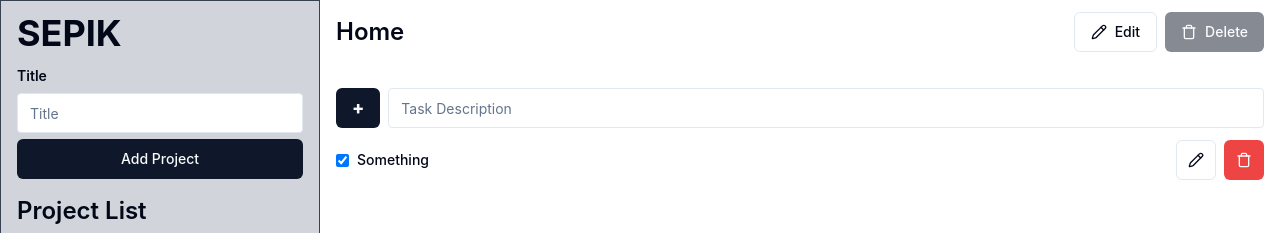
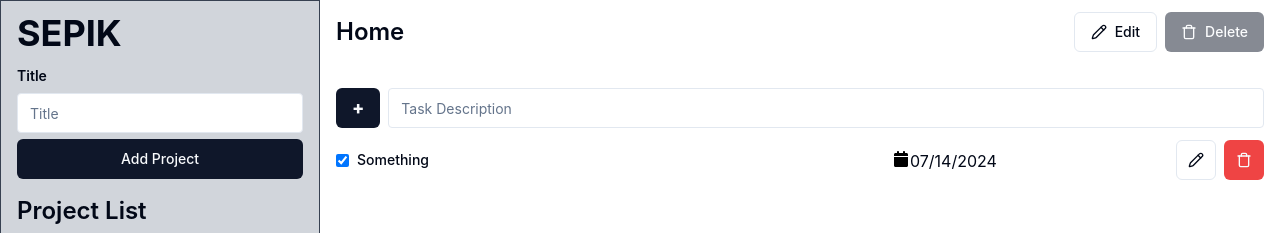
Before and after one commit to deppfellow/month-3-todo, a React (Vite) app: page / in a window 1280 px wide. Shown: the top 233 px of the page. Built offline with nearby package versions, Linux system fonts and the light colour scheme.

Commit message:
chore: datepicker development progress

```diff
--- a/package.json
+++ b/package.json
@@ -18,6 +18,7 @@
     "lucide": "^0.407.0",
     "lucide-react": "^0.407.0",
     "react": "^18.3.1",
+    "react-datepicker": "^7.3.0",
     "react-dom": "^18.3.1",
     "react-router-dom": "^6.24.1",
     "tailwind-merge": "^2.4.0",
--- a/src/components/Content.jsx
+++ b/src/components/Content.jsx
@@ -15,8 +15,14 @@ function Content({ projectProps, taskProps }) {
 		activeTitle,
 	} = projectProps;
 
-	const { addNewTask, toggleTask, editTask, deleteTask, activeTaskList } =
-		taskProps;
+	const {
+		addNewTask,
+		toggleTask,
+		editTask,
+		editTaskDate,
+		deleteTask,
+		activeTaskList,
+	} = taskProps;
 
 	return (
 		<div className="content flex grow flex-col">
@@ -74,10 +80,12 @@ function Content({ projectProps, taskProps }) {
 									taskId={task.taskId}
 									desc={task.desc}
 									isCompleted={task.isCompleted}
+									dueDate={task.dueDate}
 									key={task.taskId}
 									taskFunction={{
 										toggleTask,
 										editTask,
+										editTaskDate,
 										deleteTask,
 									}}
 								/>
--- a/src/components/ProjectList.jsx
+++ b/src/components/ProjectList.jsx
@@ -1,9 +1,6 @@
 import ProjectUnit from './ProjectUnit';
 
 function ProjectList({ projects }) {
-	const date = new Date();
-	console.log(date);
-
 	return (
 		<div className="m-4">
 			<h2 className="my-2 text-2xl font-semibold">Project List</h2>
--- a/src/components/TaskUnit.jsx
+++ b/src/components/TaskUnit.jsx
@@ -1,18 +1,25 @@
 import { useState } from 'react';
 import { Pencil, Trash } from 'lucide-react';
-// import { Checkbox } from '@/components/ui/checkbox';
 import { Input } from '@/components/ui/input';
 import { Button } from '@/components/ui/button';
+import DatePicker from 'react-datepicker';
 
-function TaskUnit({ taskId, desc, isCompleted, taskFunction }) {
-	const { toggleTask, editTask, deleteTask } = taskFunction;
+import 'react-datepicker/dist/react-datepicker.css';
+
+function TaskUnit({ taskId, desc, isCompleted, dueDate, taskFunction }) {
+	const { toggleTask, editTask, editTaskDate, deleteTask } = taskFunction;
 	const [editTaskState, setEditTaskState] = useState(false);
 	const [newTaskDesc, setNewTaskDesc] = useState(desc);
+	const [newDueDate, setNewDueDate] = useState(dueDate);
 
 	function formHandler(e) {
 		e.preventDefault();
 		editTask(taskId, newTaskDesc);
 		setEditTaskState(false);
+	}
+
+	function dateHandler(date) {
+		editTaskDate(taskId, date);
 	}
 
 	return (
@@ -40,6 +47,15 @@ function TaskUnit({ taskId, desc, isCompleted, taskFunction }) {
 					)}
 				</label>
 			</div>
+
+			<DatePicker
+				selected={dueDate}
+				onSelect={(date) => {
+					console.log(date);
+				}}
+				showIcon
+			/>
+
 			<Button
 				variant="outline"
 				size="icon"
--- a/src/hooks/useLocalStorage.jsx
+++ b/src/hooks/useLocalStorage.jsx
@@ -24,6 +24,7 @@ function useLocalStorage({}) {
 					taskId: crypto.randomUUID(),
 					desc: 'Something',
 					isCompleted: true,
+					dueDate: new Date(),
 					whichProject: 'initial-project',
 				},
 			];
--- a/src/pages/Home.jsx
+++ b/src/pages/Home.jsx
@@ -56,6 +56,7 @@ function Home() {
 					taskId: crypto.randomUUID(),
 					desc: taskDesc,
 					isCompleted: false,
+					dueDate: new Date(),
 					whichProject: currentProject.id,
 				},
 			];
@@ -78,6 +79,19 @@ function Home() {
 			return allTasks.map((task) => {
 				if (task.taskId === taskToEdit) {
 					return { ...task, desc: newDesc };
+				}
+				return task;
+			});
+		});
+	}
+
+	function editTaskDate(taskToEdit, newDate) {
+		console.log('Function fired!!');
+		setTasks((allTasks) => {
+			return allTasks.map((task) => {
+				if (task.taskId === taskToEdit) {
+					console.log('Second function fired!! New date:', newDate);
+					return { ...task, dueDate: newDate };
 				}
 				return task;
 			});
@@ -113,6 +127,7 @@ function Home() {
 					addNewTask,
 					toggleTask,
 					editTask,
+					editTaskDate,
 					deleteTask,
 					activeTaskList,
 				}}
```
Also changed, not shown: 1 other file (tests, documents, lock files or other folders).
